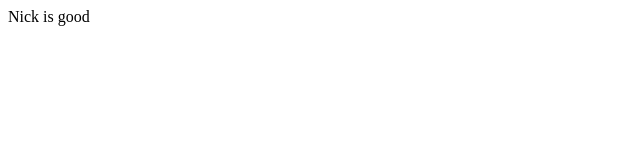
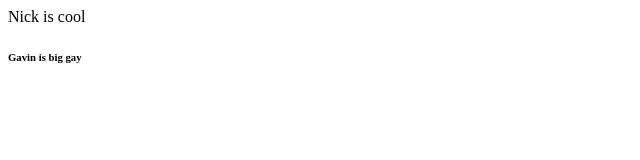
Before and after one commit to Nickanator/FakeBook-2, a plain HTML site: page index.html in a window 1280 px wide. Shown: the full height of the page, 0-640 px from the left. Drawn offline with Linux system fonts and the light colour scheme.

Commit message:
Update index.html

```diff
--- a/index.html
+++ b/index.html
@@ -1,9 +1,10 @@
 <!DOCTYPE html>
 <html>
 <head>
-      <title>How cool Nick is</title>
+      <title>How cool is each student</title>
 </head>
 <body
-      <p>Nick is good</p>
+      <h1>Nick is cool</h1>
+      <h6>Gavin is big gay</h6>
 </body>
 </html>
```
